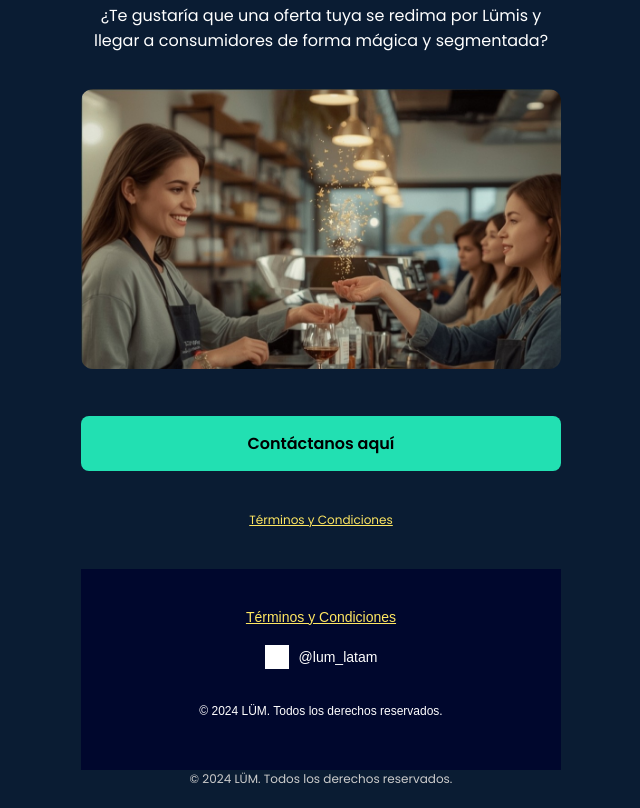
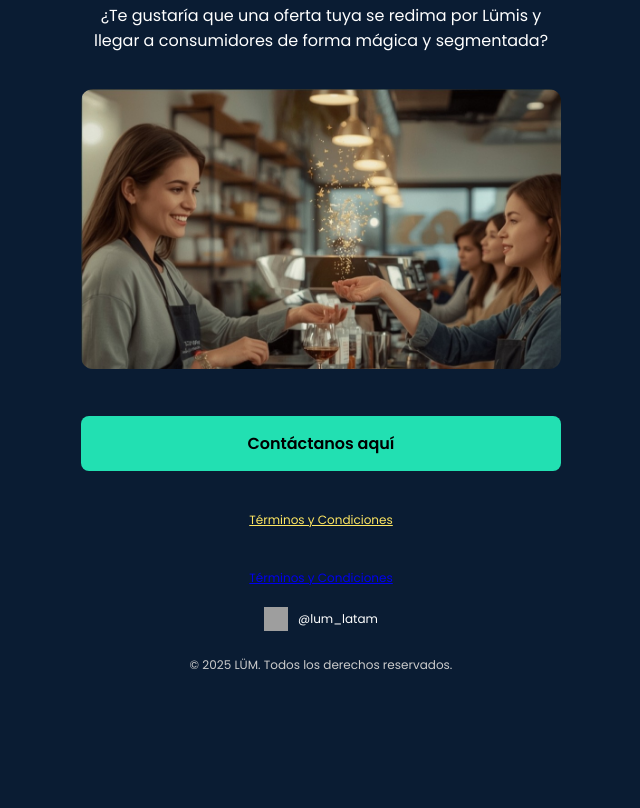
Before and after one commit to andresv-qr/landing_page, a plain HTML site: page index.html in a window 1280 px wide. Shown: the part 3041-3849 px from the top of the page, without its empty margins (319-959 px from the left). After the commit the page ends 3747 px from the top, so only its background shows below. Drawn offline with Linux system fonts and the light colour scheme; grey boxes are pictures that could not be loaded.

Commit message:
Update index.html

```diff
--- a/index.html
+++ b/index.html
@@ -56,22 +56,20 @@
 
         <div class="footer">
             <a href="Terminos_LUM_Actualizados.pdf" target="_blank" style="color:#ffe762; text-decoration:underline;">Términos y Condiciones</a><br>
-          <div class="footer" style="background-color: #00072D; padding: 40px 20px; text-align: center;">
-  <a href="Terminos_LUM_Actualizados.pdf" target="_blank" style="color:#ffe762; text-decoration:underline; font-family: 'Raleway', sans-serif; font-size: 14px;">
+         <div class="footer">
+  <a href="Terminos_LUM_Actualizados.pdf" target="_blank" style="text-decoration: underline;">
     Términos y Condiciones
   </a>
-  <br><br>
-  <a href="https://www.instagram.com/lum_latam?igsh=dWoxN2tlcnY2NXg4" target="_blank" rel="noopener noreferrer" aria-label="Instagram de LÜM" style="display: inline-flex; align-items: center; text-decoration: none;">
-    <img src="https://cdn-icons-png.flaticon.com/512/2111/2111463.png" alt="Instagram" style="width: 24px; height: 24px; filter: brightness(0) invert(1);">
-    <span style="margin-left: 10px; font-family: 'Raleway', sans-serif; font-size: 14px; color: #FFFFFF;">
-      @lum_latam
-    </span>
-  </a>
-  <br><br>
-  <p style="color: #ffffff; font-family: 'Raleway', sans-serif; font-size: 12px;">© 2024 LÜM. Todos los derechos reservados.</p>
+
+  <div style="margin: 20px 0;">
+    <a href="https://www.instagram.com/lum_latam?igsh=dWoxN2tlcnY2NXg4" target="_blank" rel="noopener noreferrer" aria-label="Instagram de LÜM" style="display: inline-flex; align-items: center; gap: 10px; text-decoration: none; color: white;">
+      <img src="https://upload.wikimedia.org/wikipedia/commons/a/a5/Instagram_icon.png" alt="Instagram LÜM" style="width: 24px; height: 24px;">
+      <span>@lum_latam</span>
+    </a>
+  </div>
+
+  <p style="font-size: 12px;">© 2025 LÜM. Todos los derechos reservados.</p>
 </div>
-            © 2024 LÜM. Todos los derechos reservados.
-        </div>
     </div>
 </body>
 </html>
```
